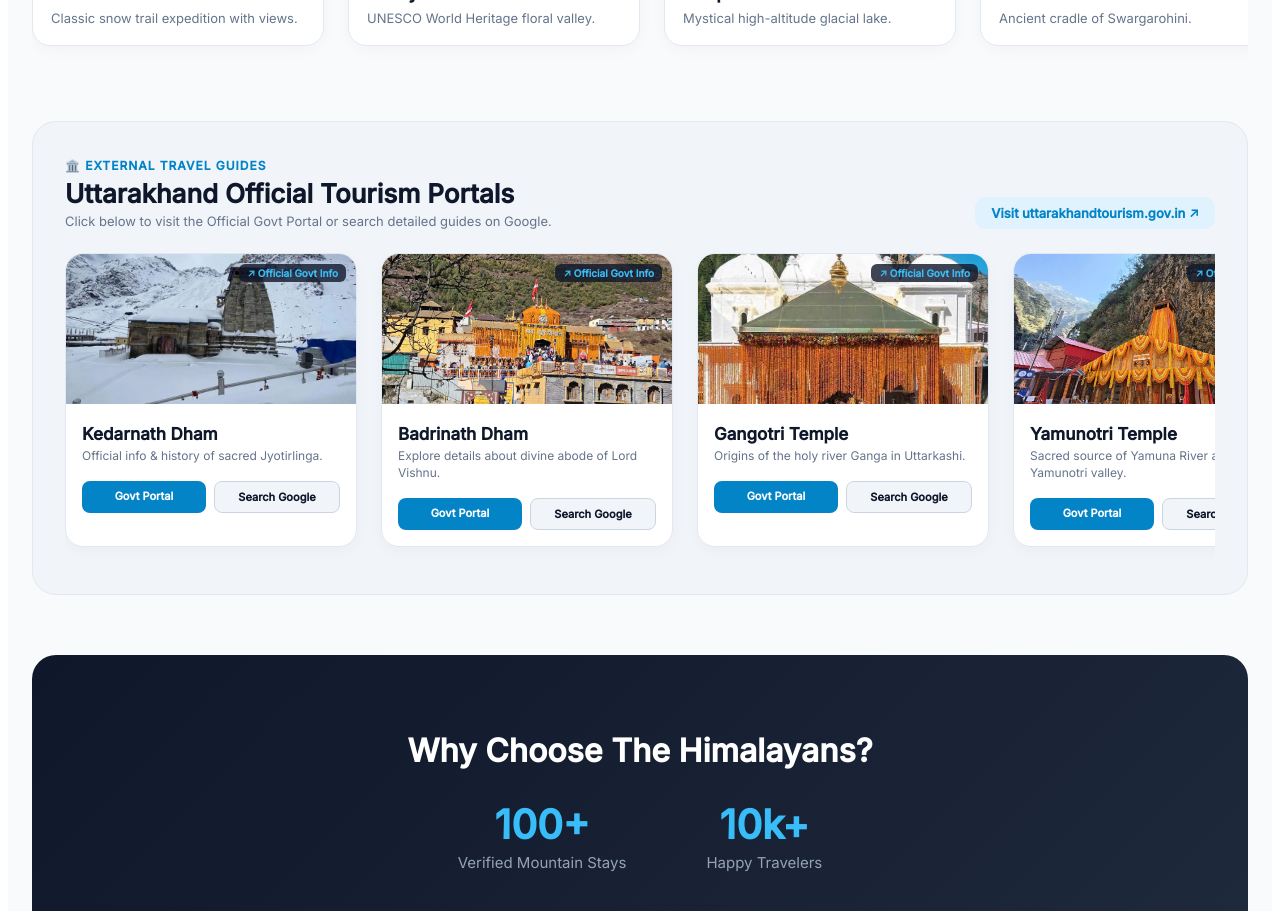
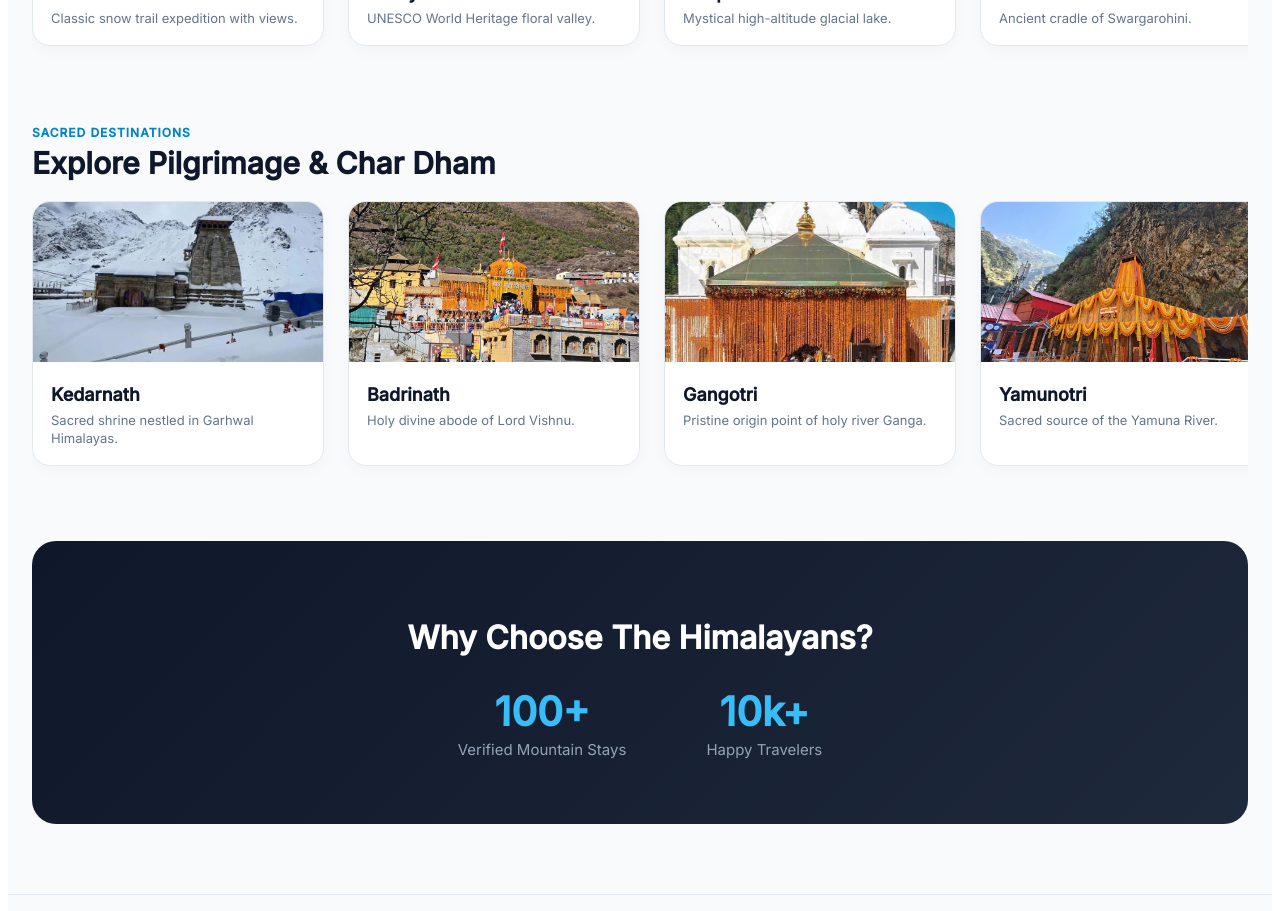
Before and after one commit to pamnautiyal-cpu/himstay, a React (Vite) app in the folder frontend/: page / in a window 1280 px wide. Shown: the part 1960-2871 px from the top of the page. Built offline with nearby package versions, Linux system fonts and the light colour scheme; no server answers; the database is empty.

Commit message:
Simplified Pilgrimage section layout and removed official external branding

```diff
--- a/frontend/src/pages/Home.jsx
+++ b/frontend/src/pages/Home.jsx
@@ -94,35 +94,31 @@ export default function Home() {
     return String(item.category).trim().toLowerCase() === String(activeTab).trim().toLowerCase();
   });
 
-  // Official Govt Links & Info for Uttarakhand Tourism
-  const officialTourismDestinations = [
+  // Simple Pilgrimage Cards without Official/Government labels
+  const sacredPlaces = [
     {
-      name: "Kedarnath Dham",
-      desc: "Official info & history of sacred Jyotirlinga.",
+      name: "Kedarnath",
+      desc: "Sacred shrine nestled in Garhwal Himalayas.",
       img: "/images/chardham/kedarnath.jpg",
-      officialUrl: "https://uttarakhandtourism.gov.in/experiences/char-dham/kedarnath",
-      googleUrl: "https://www.google.com/search?q=Kedarnath+Dham+Uttarakhand+Tourism+Official"
+      searchUrl: "https://www.google.com/search?q=Kedarnath+Dham+guide"
     },
     {
-      name: "Badrinath Dham",
-      desc: "Explore details about divine abode of Lord Vishnu.",
+      name: "Badrinath",
+      desc: "Holy divine abode of Lord Vishnu.",
       img: "/images/chardham/badrinath.jpg",
-      officialUrl: "https://uttarakhandtourism.gov.in/experiences/char-dham/badrinath",
-      googleUrl: "https://www.google.com/search?q=Badrinath+Dham+Uttarakhand+Tourism+Official"
+      searchUrl: "https://www.google.com/search?q=Badrinath+Dham+guide"
     },
     {
-      name: "Gangotri Temple",
-      desc: "Origins of the holy river Ganga in Uttarkashi.",
+      name: "Gangotri",
+      desc: "Pristine origin point of holy river Ganga.",
       img: "/images/chardham/gangotri.jpg",
-      officialUrl: "https://uttarakhandtourism.gov.in/experiences/char-dham/gangotri",
-      googleUrl: "https://www.google.com/search?q=Gangotri+Temple+Uttarakhand+Tourism"
+      searchUrl: "https://www.google.com/search?q=Gangotri+temple+guide"
     },
     {
-      name: "Yamunotri Temple",
-      desc: "Sacred source of Yamuna River and Yamunotri valley.",
+      name: "Yamunotri",
+      desc: "Sacred source of the Yamuna River.",
       img: "/images/chardham/yamunotri.jpg",
-      officialUrl: "https://uttarakhandtourism.gov.in/experiences/char-dham/yamunotri",
-      googleUrl: "https://www.google.com/search?q=Yamunotri+Temple+Uttarakhand+Tourism"
+      searchUrl: "https://www.google.com/search?q=Yamunotri+temple+guide"
     }
   ];
 
@@ -406,107 +402,32 @@ export default function Home() {
           </div>
         </div>
 
-        {/* 4. Shifted Section: Uttarakhand Official Tourism Info & Direct External Links */}
-        <div style={{
-          marginBottom: "60px",
-          background: "#f1f5f9",
-          padding: "32px",
-          borderRadius: "24px",
-          border: "1px solid #e2e8f0"
-        }}>
-          <div style={{ marginBottom: "24px", display: "flex", justifyContent: "space-between", alignItems: "flex-end", flexWrap: "wrap", gap: "10px" }}>
-            <div>
-              <span style={{ fontSize: "12px", fontWeight: "800", color: "#0284c7", textTransform: "uppercase", letterSpacing: "1px" }}>
-                🏛️ EXTERNAL TRAVEL GUIDES
-              </span>
-              <h2 style={{ fontSize: "26px", fontWeight: "900", color: "#0f172a", margin: "4px 0 0 0" }}>
-                Uttarakhand Official Tourism Portals
-              </h2>
-              <p style={{ fontSize: "13px", color: "#64748b", margin: "4px 0 0 0" }}>
-                Click below to visit the Official Govt Portal or search detailed guides on Google.
-              </p>
-            </div>
-            <a
-              href="https://uttarakhandtourism.gov.in"
-              target="_blank"
-              rel="noopener noreferrer"
-              style={{
-                fontSize: "13px", fontWeight: "800", color: "#0284c7", textDecoration: "none",
-                background: "#e0f2fe", padding: "8px 16px", borderRadius: "10px"
-              }}
-            >
-              Visit uttarakhandtourism.gov.in ↗
-            </a>
+        {/* 4. Clean & Simple Pilgrimage Section */}
+        <div style={{ marginBottom: "60px" }}>
+          <div style={{ marginBottom: "20px" }}>
+            <span style={{ fontSize: "12px", fontWeight: "800", color: "#0284c7", textTransform: "uppercase", letterSpacing: "1px" }}>
+              SACRED DESTINATIONS
+            </span>
+            <h2 style={{ fontSize: "30px", fontWeight: "900", color: "#0f172a", margin: "4px 0 0 0" }}>
+              Explore Pilgrimage & Char Dham
+            </h2>
           </div>
 
           <div style={horizontalScrollContainer}>
-            {officialTourismDestinations.map((item, idx) => (
-              <div
+            {sacredPlaces.map((item, idx) => (
+              <a
                 key={idx}
-                style={{
-                  ...largeCardStyle,
-                  background: "white",
-                  display: "flex",
-                  flexDirection: "column",
-                  justify: "space-between"
-                }}
+                href={item.searchUrl}
+                target="_blank"
+                rel="noopener noreferrer"
+                style={{ ...largeCardStyle, textDecoration: "none" }}
               >
-                <div>
-                  <div style={{ position: "relative" }}>
-                    <img src={item.img} alt={item.name} style={{ width: "100%", height: "150px", objectFit: "cover" }} onError={(e) => { e.target.src = "/images/hotals/Hotel Nagraja Palace1.jpg"; }} />
-                    <span style={{
-                      position: "absolute", top: "10px", right: "10px", background: "rgba(15, 23, 42, 0.8)",
-                      color: "#38bdf8", padding: "3px 8px", borderRadius: "6px", fontSize: "10px", fontWeight: "800"
-                    }}>
-                      ↗ Official Govt Info
-                    </span>
-                  </div>
-                  <div style={{ padding: "16px" }}>
-                    <h3 style={{ fontSize: "17px", fontWeight: "800", color: "#0f172a", margin: "0 0 4px 0" }}>{item.name}</h3>
-                    <p style={{ fontSize: "12px", color: "#64748b", margin: 0, lineHeight: "1.4" }}>{item.desc}</p>
-                  </div>
+                <img src={item.img} alt={item.name} style={{ width: "100%", height: "160px", objectFit: "cover" }} onError={(e) => { e.target.src = "/images/hotals/Hotel Nagraja Palace1.jpg"; }} />
+                <div style={{ padding: "18px" }}>
+                  <h3 style={{ fontSize: "18px", fontWeight: "800", color: "#0f172a", margin: "0 0 6px 0" }}>{item.name}</h3>
+                  <p style={{ fontSize: "13px", color: "#64748b", margin: 0, lineHeight: "1.4" }}>{item.desc}</p>
                 </div>
-
-                <div style={{ padding: "0 16px 16px 16px", display: "flex", gap: "8px" }}>
-                  <a
-                    href={item.officialUrl}
-                    target="_blank"
-                    rel="noopener noreferrer"
-                    style={{
-                      flex: 1,
-                      textAlign: "center",
-                      background: "#0284c7",
-                      color: "white",
-                      padding: "8px 0",
-                      borderRadius: "8px",
-                      fontSize: "11px",
-                      fontWeight: "800",
-                      textDecoration: "none"
-                    }}
-                  >
-                    Govt Portal
-                  </a>
-                  <a
-                    href={item.googleUrl}
-                    target="_blank"
-                    rel="noopener noreferrer"
-                    style={{
-                      flex: 1,
-                      textAlign: "center",
-                      background: "#f1f5f9",
-                      color: "#0f172a",
-                      border: "1px solid #cbd5e1",
-                      padding: "8px 0",
-                      borderRadius: "8px",
-                      fontSize: "11px",
-                      fontWeight: "800",
-                      textDecoration: "none"
-                    }}
-                  >
-                    Search Google
-                  </a>
-                </div>
-              </div>
+              </a>
             ))}
           </div>
         </div>
```
